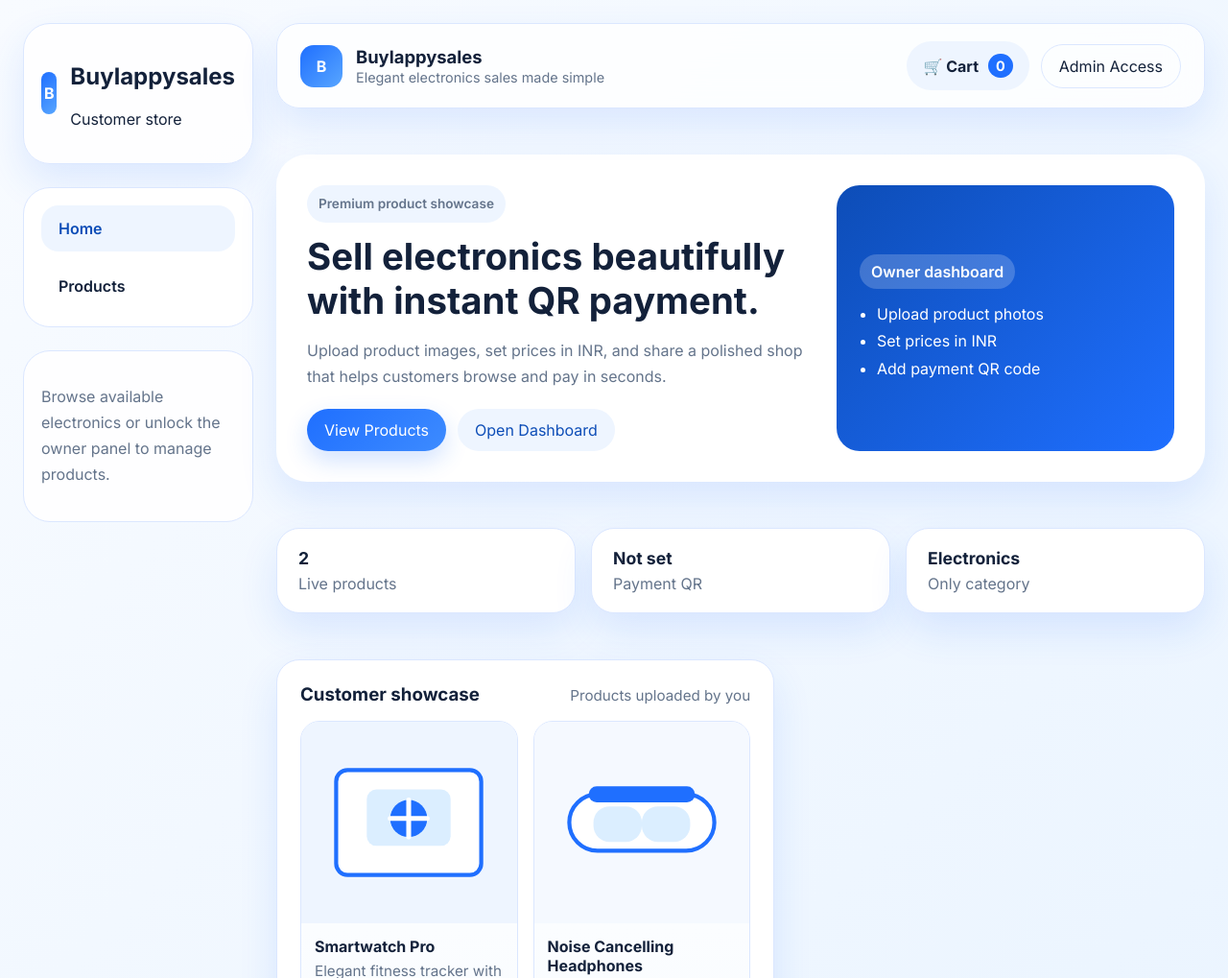
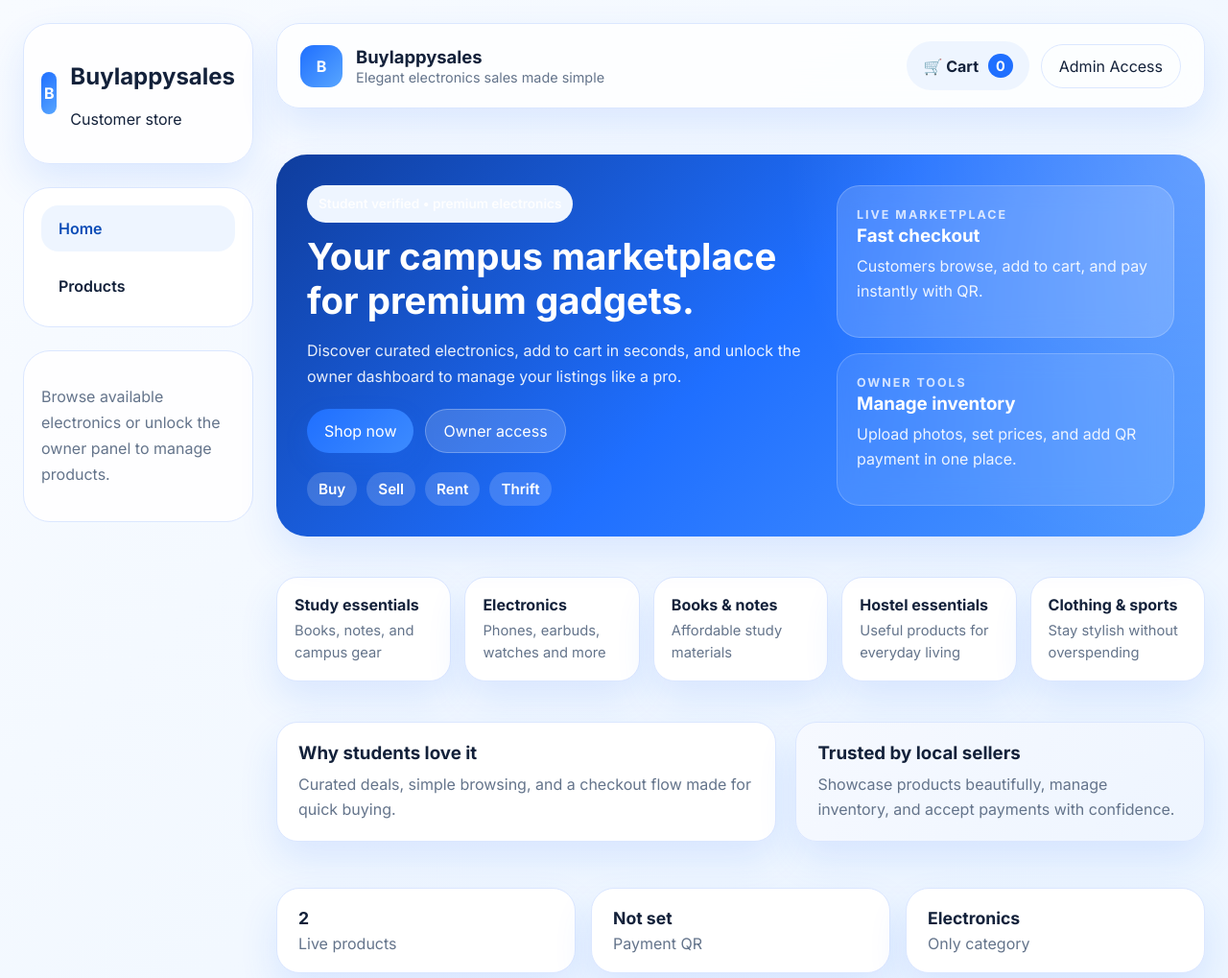
Before and after one commit to dashrahul538-max/buylappysales, a website: page index.html in a window 1280 px wide. Shown: the top 1019 px of the page at 96% size. Drawn offline with Linux system fonts and the light colour scheme.

Commit message:
Refine storefront UI and deployment setup

```diff
--- a/index.html
+++ b/index.html
@@ -56,25 +56,71 @@
           </div>
         </header>
 
-        <section id="home" class="hero-card">
+        <section id="home" class="hero-banner">
           <div class="hero-copy">
-            <p class="eyebrow">Premium product showcase</p>
-            <h2>Sell electronics beautifully with instant QR payment.</h2>
+            <p class="eyebrow">Student verified • premium electronics</p>
+            <h2>Your campus marketplace for premium gadgets.</h2>
             <p>
-              Upload product images, set prices in INR, and share a polished shop that helps customers browse and pay in seconds.
+              Discover curated electronics, add to cart in seconds, and unlock the owner dashboard to manage your listings like a pro.
             </p>
             <div class="hero-actions">
-              <a href="#products" class="primary-btn">View Products</a>
-              <a href="#dashboard" class="secondary-btn">Open Dashboard</a>
+              <a href="#products" class="primary-btn">Shop now</a>
+              <a href="#dashboard" class="secondary-btn">Owner access</a>
+            </div>
+            <div class="hero-pills">
+              <span>Buy</span>
+              <span>Sell</span>
+              <span>Rent</span>
+              <span>Thrift</span>
             </div>
           </div>
-          <div class="hero-panel">
-            <div class="panel-badge">Owner dashboard</div>
-            <ul>
-              <li>Upload product photos</li>
-              <li>Set prices in INR</li>
-              <li>Add payment QR code</li>
-            </ul>
+          <div class="hero-visual">
+            <div class="hero-stack">
+              <div class="hero-preview">
+                <p class="preview-kicker">Live marketplace</p>
+                <h3>Fast checkout</h3>
+                <p>Customers browse, add to cart, and pay instantly with QR.</p>
+              </div>
+              <div class="hero-preview small">
+                <p class="preview-kicker">Owner tools</p>
+                <h3>Manage inventory</h3>
+                <p>Upload photos, set prices, and add QR payment in one place.</p>
+              </div>
+            </div>
+          </div>
+        </section>
+
+        <section class="category-strip">
+          <article class="category-card">
+            <h4>Study essentials</h4>
+            <p>Books, notes, and campus gear</p>
+          </article>
+          <article class="category-card">
+            <h4>Electronics</h4>
+            <p>Phones, earbuds, watches and more</p>
+          </article>
+          <article class="category-card">
+            <h4>Books & notes</h4>
+            <p>Affordable study materials</p>
+          </article>
+          <article class="category-card">
+            <h4>Hostel essentials</h4>
+            <p>Useful products for everyday living</p>
+          </article>
+          <article class="category-card">
+            <h4>Clothing & sports</h4>
+            <p>Stay stylish without overspending</p>
+          </article>
+        </section>
+
+        <section class="feature-row">
+          <div class="feature-card">
+            <h3>Why students love it</h3>
+            <p>Curated deals, simple browsing, and a checkout flow made for quick buying.</p>
+          </div>
+          <div class="feature-card accent-card">
+            <h3>Trusted by local sellers</h3>
+            <p>Showcase products beautifully, manage inventory, and accept payments with confidence.</p>
           </div>
         </section>
 
--- a/styles.css
+++ b/styles.css
@@ -186,15 +186,32 @@ select {
   color: var(--muted);
 }
 
-.hero-card {
+.hero-banner {
   display: grid;
-  grid-template-columns: 1.35fr 0.9fr;
+  grid-template-columns: 1.2fr 0.8fr;
   gap: 24px;
   margin-top: 24px;
   padding: 32px;
-  background: var(--surface);
+  background: linear-gradient(135deg, #0f3d9d 0%, #1f6fff 50%, #4f99ff 100%);
   border-radius: 32px;
   box-shadow: var(--shadow);
+  color: white;
+  overflow: hidden;
+  position: relative;
+}
+
+.hero-banner::before {
+  content: '';
+  position: absolute;
+  inset: 0;
+  background: radial-gradient(circle at top right, rgba(255, 255, 255, 0.24), transparent 42%);
+  pointer-events: none;
+}
+
+.hero-copy,
+.hero-visual {
+  position: relative;
+  z-index: 1;
 }
 
 .eyebrow {
@@ -211,10 +228,11 @@ select {
 .hero-copy h2 {
   font-size: clamp(1.8rem, 3vw, 2.7rem);
   margin: 0 0 12px;
+  color: white;
 }
 
 .hero-copy p {
-  color: var(--muted);
+  color: rgba(255, 255, 255, 0.9);
   max-width: 620px;
   line-height: 1.7;
 }
@@ -224,6 +242,122 @@ select {
   flex-wrap: wrap;
   gap: 12px;
   margin-top: 20px;
+}
+
+.hero-actions .secondary-btn {
+  background: rgba(255, 255, 255, 0.16);
+  color: white;
+  border: 1px solid rgba(255, 255, 255, 0.26);
+}
+
+.hero-pills {
+  display: flex;
+  flex-wrap: wrap;
+  gap: 10px;
+  margin-top: 20px;
+}
+
+.hero-pills span {
+  padding: 8px 12px;
+  border-radius: 999px;
+  background: rgba(255, 255, 255, 0.16);
+  font-weight: 600;
+  font-size: 0.95rem;
+}
+
+.hero-stack {
+  display: grid;
+  gap: 16px;
+  height: 100%;
+}
+
+.hero-preview {
+  padding: 20px;
+  border-radius: 24px;
+  background: rgba(255, 255, 255, 0.16);
+  border: 1px solid rgba(255, 255, 255, 0.2);
+  backdrop-filter: blur(12px);
+  -webkit-backdrop-filter: blur(12px);
+}
+
+.hero-preview.small {
+  background: rgba(255, 255, 255, 0.1);
+}
+
+.preview-kicker {
+  margin: 0 0 8px;
+  font-size: 0.78rem;
+  font-weight: 700;
+  letter-spacing: 0.16em;
+  text-transform: uppercase;
+  opacity: 0.85;
+}
+
+.hero-preview h3 {
+  margin: 0 0 8px;
+}
+
+.hero-preview p {
+  margin: 0;
+  color: rgba(255, 255, 255, 0.9);
+  line-height: 1.6;
+}
+
+.category-strip {
+  display: grid;
+  grid-template-columns: repeat(5, minmax(0, 1fr));
+  gap: 14px;
+  margin-top: 18px;
+}
+
+.category-card,
+.feature-card {
+  background: var(--surface);
+  border: 1px solid var(--border);
+  border-radius: 22px;
+  box-shadow: var(--shadow);
+}
+
+.category-card {
+  padding: 18px;
+}
+
+.category-card h4 {
+  margin: 0 0 6px;
+  font-size: 1rem;
+}
+
+.category-card p {
+  margin: 0;
+  color: var(--muted);
+  font-size: 0.92rem;
+  line-height: 1.5;
+}
+
+.feature-row {
+  display: grid;
+  grid-template-columns: 1.1fr 0.9fr;
+  gap: 20px;
+  margin-top: 18px;
+}
+
+.feature-card {
+  padding: 20px 22px;
+}
+
+.feature-card h3 {
+  margin-top: 0;
+  margin-bottom: 8px;
+}
+
+.feature-card p {
+  margin: 0;
+  color: var(--muted);
+  line-height: 1.65;
+}
+
+.accent-card {
+  background: linear-gradient(135deg, #f6f9ff 0%, #eef5ff 100%);
 }
 
 .primary-btn,
@@ -608,8 +742,9 @@ select {
     order: 1;
   }
 
-  .hero-card,
-  .content-grid {
+  .hero-banner,
+  .content-grid,
+  .feature-row {
     grid-template-columns: 1fr;
   }
 }
@@ -630,8 +765,12 @@ select {
     grid-template-columns: 1fr;
   }
 
-  .hero-card,
+  .hero-banner,
   .section-card {
     padding: 18px;
   }
+
+  .category-strip {
+    grid-template-columns: 1fr;
+  }
 }
```
